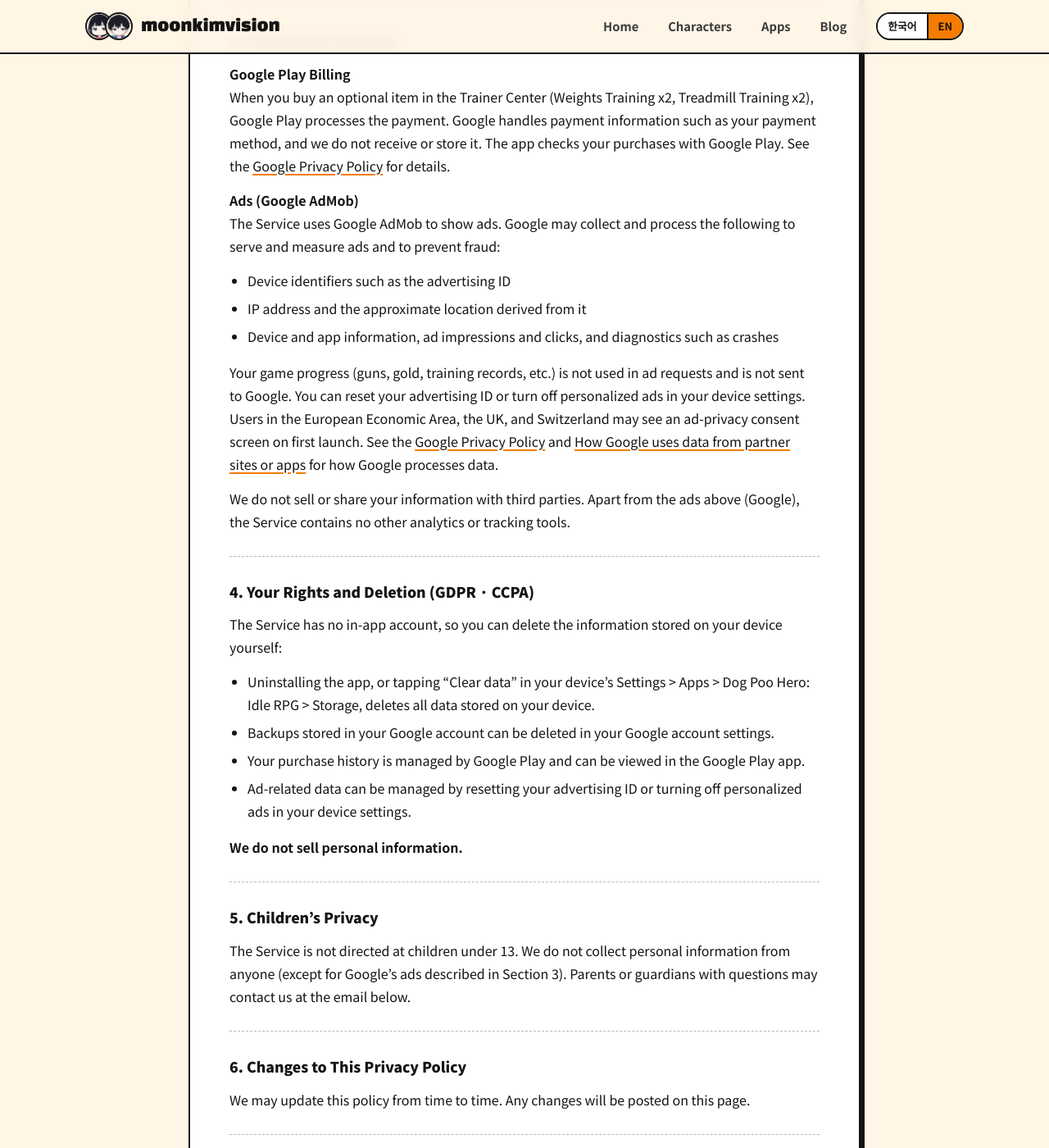
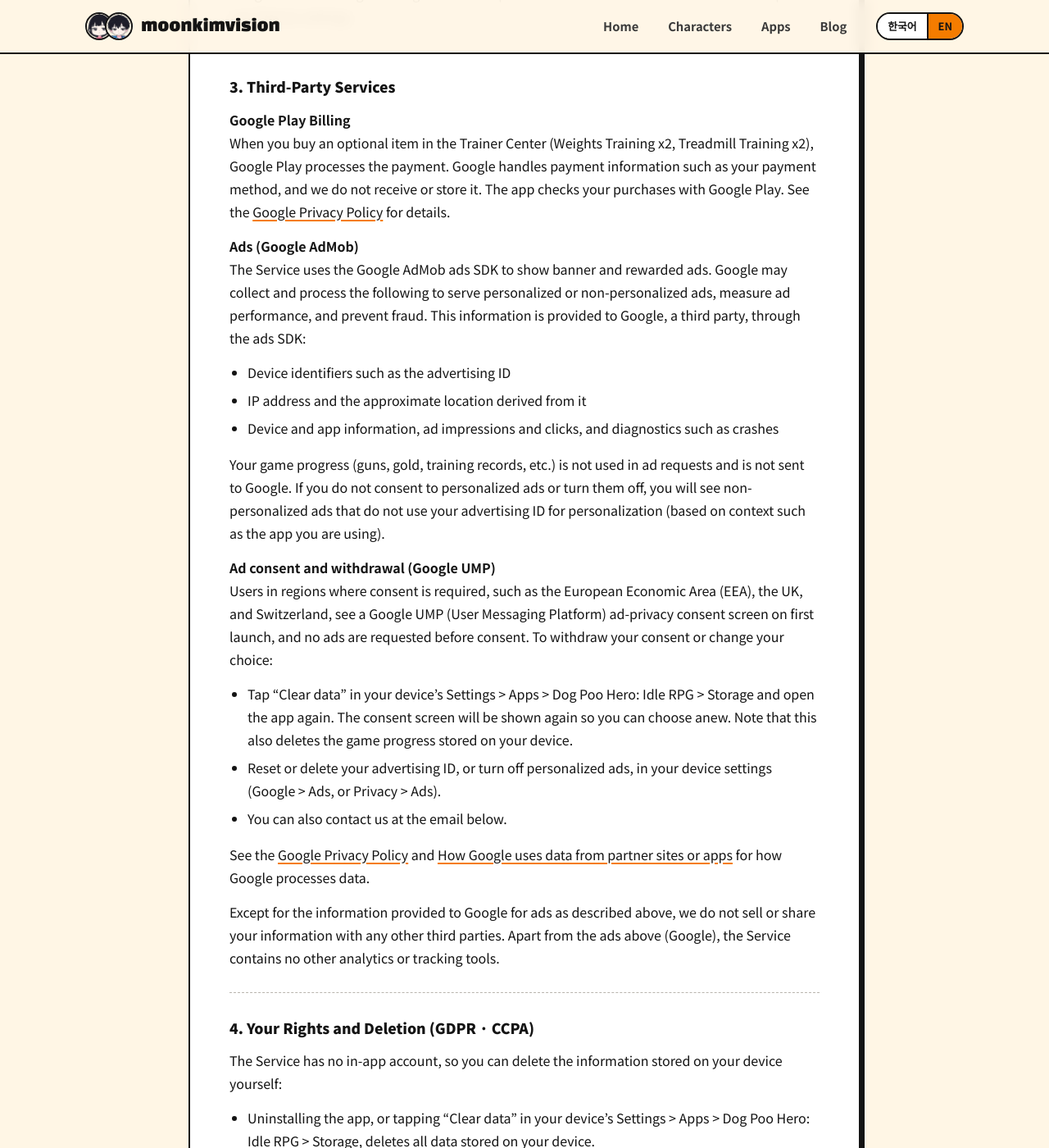
Before and after one commit to moonkimvision/moonkimvision.github.io, a Jekyll site: the page built from privacy/dogpoo.md, in a window 1280 px wide and 1400 px high, scrolled down 1354 px. Shown: the whole window at 82% size. Built offline with Jekyll 4.4.1, drawn with Linux system fonts in a browser that asks for light colours; some of the changed text lies outside the part shown.

Commit message:
dogpoo 개인정보처리방침: 배너·보상형 광고, 맞춤·비맞춤 목적, Google 제공, UMP 동의 철회 방법 추가 (한·영)
Co-Authored-By: Claude Opus 5.5 <noreply@anthropic.com>

```diff
--- a/privacy/dogpoo.md
+++ b/privacy/dogpoo.md
@@ -42,15 +42,24 @@ moonkimvision("회사", "저희")은 방치형 슈팅 RPG 개똥 히어로 : 방
 트레이너 센터의 선택 상품(웨이트 훈련 2배, 러닝머신 훈련 2배)을 구매하면 Google Play가 결제를 처리합니다. 결제 수단 등 결제 정보는 Google이 처리하며 저희는 받거나 저장하지 않습니다. 구매 여부는 Google Play에서 확인해 앱에 반영합니다. 자세한 내용은 [Google 개인정보처리방침](https://policies.google.com/privacy)을 참고해 주세요.
 
 **광고 (Google AdMob)**
-서비스는 광고를 보여 주기 위해 Google AdMob을 사용합니다. Google은 광고 게재·성과 측정·부정 행위 방지를 위해 다음 정보를 수집·처리할 수 있습니다.
+서비스는 배너·보상형 광고를 보여 주기 위해 Google AdMob 광고 SDK를 사용합니다. Google은 맞춤 광고 또는 비맞춤 광고 제공, 광고 성과 측정, 부정 행위 방지를 위해 다음 정보를 수집·처리할 수 있으며, 이 정보는 광고 SDK를 통해 제3자인 Google에 제공됩니다.
 
 - 광고 ID 등 기기 식별자
 - IP 주소와 이를 통한 대략적인 위치
 - 기기·앱 정보, 광고 노출·클릭 기록, 비정상 종료 등 진단 정보
 
-게임 진행 데이터(총·골드·훈련 기록 등)는 광고 요청에 사용되지 않으며 Google에 전달되지 않습니다. 기기 설정에서 광고 ID를 재설정하거나 맞춤 광고를 끌 수 있습니다. 유럽경제지역(EEA)·영국·스위스 사용자에게는 처음 실행할 때 광고 개인정보 동의 화면이 표시될 수 있습니다. Google의 데이터 처리 방식은 [Google 개인정보처리방침](https://policies.google.com/privacy)과 [Google 파트너 사이트·앱 데이터 사용 방식](https://policies.google.com/technologies/partner-sites)을 참고해 주세요.
+게임 진행 데이터(총·골드·훈련 기록 등)는 광고 요청에 사용되지 않으며 Google에 전달되지 않습니다. 맞춤 광고에 동의하지 않거나 맞춤 광고를 끄면, 광고 ID를 맞춤에 쓰지 않는 비맞춤 광고(보고 있는 앱 등 문맥 기반)가 표시됩니다.
 
-저희는 사용자의 정보를 판매하거나 제3자에게 제공하지 않습니다. 위 광고(Google)를 제외하면 서비스에는 다른 분석·추적 도구가 포함되어 있지 않습니다.
+**광고 동의와 철회 (Google UMP)**
+유럽경제지역(EEA)·영국·스위스 등 동의가 필요한 지역의 사용자에게는 처음 실행할 때 Google UMP(사용자 메시징 플랫폼) 광고 개인정보 동의 화면이 표시되며, 동의하기 전에는 광고를 요청하지 않습니다. 동의를 철회하거나 선택을 바꾸려면 아래 방법을 이용해 주십시오.
+
+- 기기 설정 > 앱 > 개똥 히어로 : 방치형 rpg > 저장공간에서 "데이터 지우기"를 누른 뒤 앱을 다시 실행하면 동의 화면이 다시 표시되어 새로 선택할 수 있습니다. 이때 기기에 저장된 게임 진행 데이터도 함께 지워집니다.
+- 기기 설정(Google > 광고 또는 개인정보 보호 > 광고)에서 광고 ID를 재설정·삭제하거나 맞춤 광고를 끌 수 있습니다.
+- 아래 문의 이메일로 요청하실 수도 있습니다.
+
+Google의 데이터 처리 방식은 [Google 개인정보처리방침](https://policies.google.com/privacy)과 [Google 파트너 사이트·앱 데이터 사용 방식](https://policies.google.com/technologies/partner-sites)을 참고해 주세요.
+
+광고를 위해 위 정보가 Google에 제공되는 것을 제외하면, 저희는 사용자의 정보를 판매하거나 다른 제3자에게 제공하지 않습니다. 위 광고(Google)를 제외하면 서비스에는 다른 분석·추적 도구가 포함되어 있지 않습니다.
 
 ---
 
@@ -89,7 +98,7 @@ moonkimvision("회사", "저희")은 방치형 슈팅 RPG 개똥 히어로 : 방
 
 <div class="lang-en" markdown="1">
 
-moonkimvision ("we," "us," or "our") provides Dog Poo Hero: Idle RPG, an idle shooter RPG (the "Service"). The Service is free, supported by ads, and offers optional in-app purchases in the Trainer Center.
+moonkimvision ("we," "us," or "our") provides Dog Poo Hero: Idle RPG, an idle shooter RPG (the "Service"). The Service is free, supported by ads, and offers optional in-app purchases in the Trainer Center. There are two kinds of ads: a banner ad at the bottom of the game-over screen, and an optional rewarded ad ("Watch an ad: +N gold", which gives you this run's gold once more). There are no interstitial ads.
 
 This page explains our policies on the collection, use, and disclosure of personal information when you use the Service.
 By using the Service, you agree to this policy.
@@ -121,15 +130,24 @@ If Google backup is enabled on your device, Android backs up the game progress d
 When you buy an optional item in the Trainer Center (Weights Training x2, Treadmill Training x2), Google Play processes the payment. Google handles payment information such as your payment method, and we do not receive or store it. The app checks your purchases with Google Play. See the [Google Privacy Policy](https://policies.google.com/privacy) for details.
 
 **Ads (Google AdMob)**
-The Service uses Google AdMob to show ads. Google may collect and process the following to serve and measure ads and to prevent fraud:
+The Service uses the Google AdMob ads SDK to show banner and rewarded ads. Google may collect and process the following to serve personalized or non-personalized ads, measure ad performance, and prevent fraud. This information is provided to Google, a third party, through the ads SDK:
 
 - Device identifiers such as the advertising ID
 - IP address and the approximate location derived from it
 - Device and app information, ad impressions and clicks, and diagnostics such as crashes
 
-Your game progress (guns, gold, training records, etc.) is not used in ad requests and is not sent to Google. You can reset your advertising ID or turn off personalized ads in your device settings. Users in the European Economic Area, the UK, and Switzerland may see an ad-privacy consent screen on first launch. See the [Google Privacy Policy](https://policies.google.com/privacy) and [How Google uses data from partner sites or apps](https://policies.google.com/technologies/partner-sites) for how Google processes data.
+Your game progress (guns, gold, training records, etc.) is not used in ad requests and is not sent to Google. If you do not consent to personalized ads or turn them off, you will see non-personalized ads that do not use your advertising ID for personalization (based on context such as the app you are using).
 
-We do not sell or share your information with third parties. Apart from the ads above (Google), the Service contains no other analytics or tracking tools.
+**Ad consent and withdrawal (Google UMP)**
+Users in regions where consent is required, such as the European Economic Area (EEA), the UK, and Switzerland, see a Google UMP (User Messaging Platform) ad-privacy consent screen on first launch, and no ads are requested before consent. To withdraw your consent or change your choice:
+
+- Tap "Clear data" in your device's Settings > Apps > Dog Poo Hero: Idle RPG > Storage and open the app again. The consent screen will be shown again so you can choose anew. Note that this also deletes the game progress stored on your device.
+- Reset or delete your advertising ID, or turn off personalized ads, in your device settings (Google > Ads, or Privacy > Ads).
+- You can also contact us at the email below.
+
+See the [Google Privacy Policy](https://policies.google.com/privacy) and [How Google uses data from partner sites or apps](https://policies.google.com/technologies/partner-sites) for how Google processes data.
+
+Except for the information provided to Google for ads as described above, we do not sell or share your information with any other third parties. Apart from the ads above (Google), the Service contains no other analytics or tracking tools.
 
 ---
 
@@ -140,7 +158,7 @@ The Service has no in-app account, so you can delete the information stored on y
 - Uninstalling the app, or tapping "Clear data" in your device's Settings > Apps > Dog Poo Hero: Idle RPG > Storage, deletes all data stored on your device.
 - Backups stored in your Google account can be deleted in your Google account settings.
 - Your purchase history is managed by Google Play and can be viewed in the Google Play app.
-- Ad-related data can be managed by resetting your advertising ID or turning off personalized ads in your device settings.
+- Ad-related data can be managed by resetting your advertising ID or turning off personalized ads in your device settings. To withdraw ad consent, follow the steps in Section 3.
 
 **We do not sell personal information.**
 
```
Also changed, not shown: other parts of privacy/dogpoo.md (+2 -2 lines).
